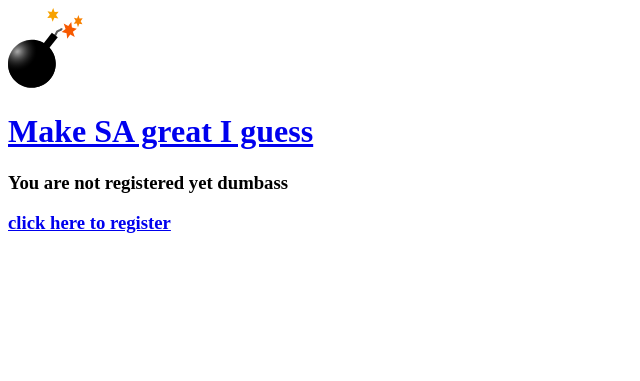
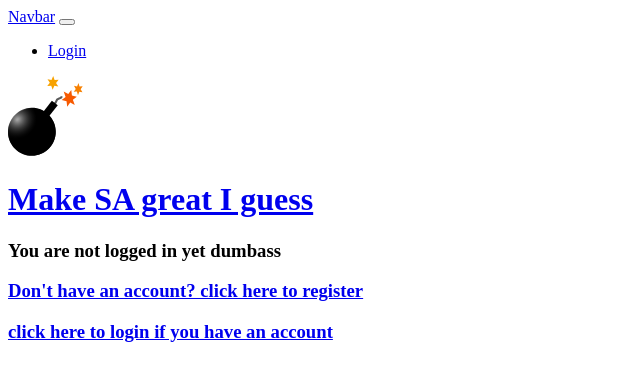
Before and after one commit to Maru5er/Blog1, a Django app: page / in a window 1280 px wide. Shown: the top 381 px of the page, without its empty margins (0-640 px from the left). Run offline with Django 3.2, Linux system fonts and the light colour scheme; data that the repository does not hold is empty.

Commit message:
login and comment

```diff
--- a/blog/templates/blog/base.html
+++ b/blog/templates/blog/base.html
@@ -2,9 +2,36 @@
 <html lang="en">
 <head>
     <meta charset="UTF-8">
-    <title>base</title>
+    <title>SA Boleh</title>
 </head>
 <body>
+    <!--Navbar-->
+<nav class="navbar navbar-expand-lg navbar-light bg-light">
+  <a class="navbar-brand" href="#">Navbar</a>
+  <button class="navbar-toggler" type="button" data-toggle="collapse" data-target="#navbarText" aria-controls="navbarText" aria-expanded="false" aria-label="Toggle navigation">
+    <span class="navbar-toggler-icon"></span>
+  </button>
+  <div class="collapse navbar-collapse" id="navbarText">
+    <ul class="navbar-nav mr-auto">
+      {% if user.is_authenticated %}
+
+      <li class="nav-item">
+        <a class="nav-link" href="/logout">Logout</a>
+      </li>
+      <li class="nav-item">
+        <a class="nav-link" href="/">Welcome, {{user.username}}</a>
+      </li>
+
+      {% else %}
+
+      <li class="nav-item">
+        <a class="nav-link" href="/login">Login</a>
+      </li>
+
+      {% endif %}
+    </ul>
+  </div>
+</nav>
     <header class="page-header">
       <div class="container">
           <a href="{% url 'post_new' %}" class="top-menu">
@@ -14,8 +41,9 @@
           {% if user.is_authenticated %}
             <h3>welcome, {{user.get_username}} click on the bomb to add post</h3>
           {% else %}
-            <h3>You are not registered yet dumbass</h3>
-            <h3><a href="{%url 'registration'%}" class="registration button">click here to register</a></h3>
+            <h3>You are not logged in yet dumbass</h3>
+            <h3><a href="{%url 'registration'%}" class="registration button">Don't have an account? click here to register</a></h3>
+            <h3><a href="{%url 'login'%}" class="login">click here to login if you have an account</h3>
           {% endif %}
       </div>
     </header>
--- a/blog/urls.py
+++ b/blog/urls.py
@@ -7,4 +7,6 @@ urlpatterns = [
    path('post/<int:pk>/', views.post_detail, name='post_detail'),
    path('post/new/',views.post_new, name='post_new'),
    path('registration/', views.registration, name='registration'), #registration url
+   path('login/', views.login_request, name='login'),
+   path('logout/', views.logout_request, name='logout')
 ]
--- a/blog/views.py
+++ b/blog/views.py
@@ -1,10 +1,11 @@
 from django.shortcuts import render, get_object_or_404, redirect
 from django.http import HttpResponse
-from.models import Post
+from.models import Post, Comment
 from django.utils import timezone
-from .forms import PostForm, Registration
-from django.contrib.auth import login
+from .forms import PostForm, Registration, PostComment
+from django.contrib.auth import login, authenticate, logout
 from django.contrib import messages
+from django.contrib.auth.forms import AuthenticationForm
 
 
 # Create your views here.
@@ -19,7 +20,22 @@ def homepage(request):
 
 def post_detail(request,pk):
     post = get_object_or_404(Post, pk=pk)
-    return render(request, 'blog/post_detail.html',{'post':post})
+    new_comment = None
+    comments = post.comments.filter(active = True)
+    if request.method == "POST":
+        form = PostComment(request.POST)
+        if form.is_valid():
+            new_comment = form.save(commit=False)
+            new_comment.post = post
+            new_comment.author = request.user
+            new_comment.save()
+            return redirect('post_detail', pk=post.pk)
+    else:
+        form=PostComment()
+    return render(request, 'blog/post_detail.html', {'form': form,
+                                                     'post':post,
+                                                     'new_comment': new_comment,
+                                                     'comments': comments})
 
 
 def post_new(request):
@@ -36,6 +52,9 @@ def post_new(request):
     return render(request, 'blog/post_new.html', {'form': form})
 
 
+
+
+
 def registration(request):
     if request.method == "POST":
         form = Registration(request.POST)
@@ -50,3 +69,28 @@ def registration(request):
     else:
         form = Registration()
     return render(request, 'blog/registration.html', context={'form': form})
+
+
+def login_request(request):
+    if request.method == "POST":
+        form = AuthenticationForm(request, data = request.POST)
+        if form.is_valid():
+            username = form.cleaned_data.get('username')
+            password = form.cleaned_data.get('password')
+            user = authenticate(username = username, password = password)
+            if user is not None:
+                login(request, user)
+                messages.info(request, 'welcome, you are now logged in as {}'.format(username))
+                return redirect('post_list')
+            else:
+                messages.error(request, 'Invalid Username or Password')
+        else:
+            messages.error(request, "Invalid username or password.")
+
+    form = AuthenticationForm()
+    return render(request, 'blog/login.html', {'form': form})
+
+
+def logout_request(request):
+    logout(request)
+    return redirect('post_list')
```
Also changed, not shown: blog/forms.py (+16 -1 lines), blog/models.py (+15 -1 lines), blog/templates/blog/common.html (added, +10 -0 lines), blog/templates/blog/login.html (added, +16 -0 lines), blog/templates/blog/post_detail.html (+13 -0 lines), blog/migrations/0002_auto_20210626_1028.py (added).
